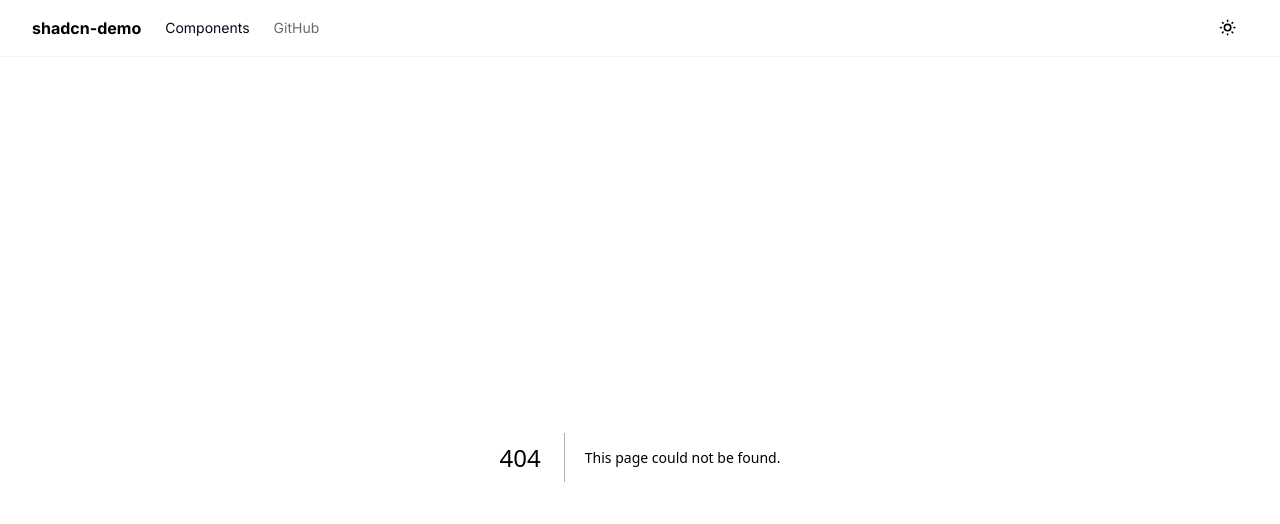
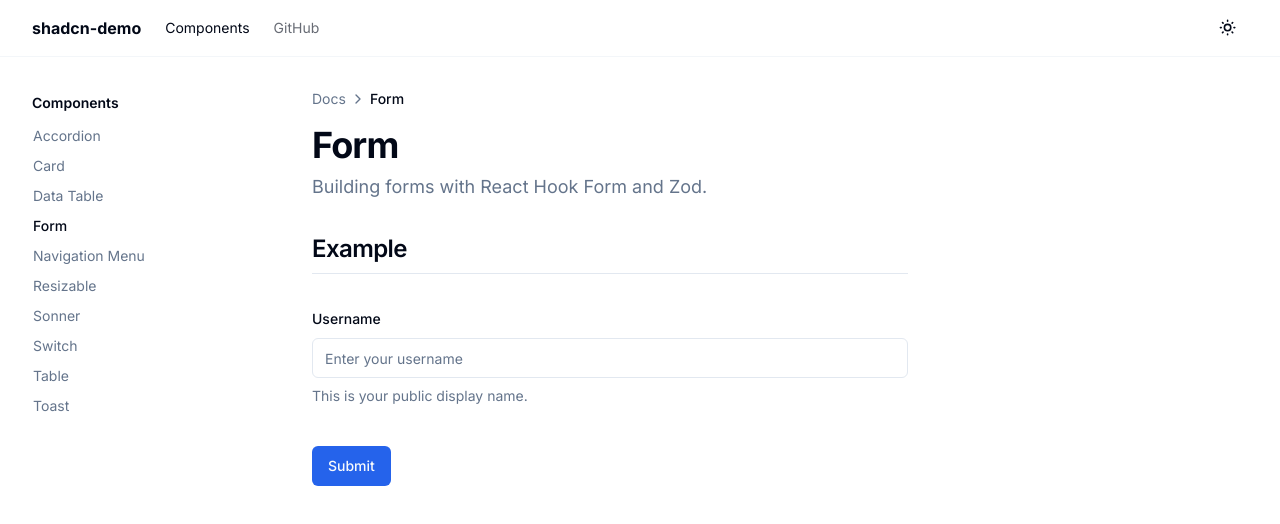
Before and after one commit to nareshbhatia/shadcn-demo, a Next.js app: page /components/form in a window 1280 px wide. Before the commit this address had no page. Shown: the top 524 px of the page. Built offline with nearby package versions, Linux system fonts and the light colour scheme.

Commit message:
add form

```diff
--- a/src/app/components/data-table/row-actions.tsx
+++ b/src/app/components/data-table/row-actions.tsx
@@ -32,7 +32,6 @@
       <DropdownMenuContent align="end" className="w-[160px]">
         <DropdownMenuLabel>Actions</DropdownMenuLabel>
         <DropdownMenuItem
-          // eslint-disable-next-line @typescript-eslint/no-misused-promises
           onClick={async () => navigator.clipboard.writeText(payment.id)}
         >
           Copy payment ID
--- /dev/null
+++ b/src/app/components/form/page.tsx
@@ -0,0 +1,79 @@
+'use client';
+
+import { DocPath } from '@/components/doc-path';
+import { Heading1 } from '@/components/heading1';
+import { Heading2 } from '@/components/heading2';
+import { Button } from '@/components/ui/button';
+import {
+  Form,
+  FormControl,
+  FormDescription,
+  FormField,
+  FormItem,
+  FormLabel,
+  FormMessage,
+} from '@/components/ui/form';
+import { Input } from '@/components/ui/input';
+import { findSidebarNavItem } from '@/config/sidebar-nav';
+import { zodResolver } from '@hookform/resolvers/zod';
+import { useForm } from 'react-hook-form';
+import { z } from 'zod';
+
+const formSchema = z.object({
+  username: z.string().min(2, {
+    message: 'Username must be at least 2 characters.',
+  }),
+});
+
+export default function FormDocs() {
+  const sidebarNavItem = findSidebarNavItem(['Components', 'Form']);
+  const title = sidebarNavItem ? sidebarNavItem.title : 'Unknown';
+  const description = sidebarNavItem ? sidebarNavItem.description : 'Unknown';
+
+  // 1. Define your form.
+  const form = useForm<z.infer<typeof formSchema>>({
+    resolver: zodResolver(formSchema),
+    defaultValues: {
+      username: '',
+    },
+  });
+
+  // 2. Define a submit handler.
+  function onSubmit(values: z.infer<typeof formSchema>) {
+    /*
+     * Do something with the form values.
+     * This will be type-safe and validated.
+     */
+    console.log(values);
+  }
+
+  return (
+    <>
+      <DocPath docTitle={title} />
+      <Heading1 description={description} title={title} />
+
+      <Heading2>Example</Heading2>
+      <Form {...form}>
+        <form className="space-y-8" onSubmit={form.handleSubmit(onSubmit)}>
+          <FormField
+            control={form.control}
+            name="username"
+            render={({ field }) => (
+              <FormItem>
+                <FormLabel>Username</FormLabel>
+                <FormControl>
+                  <Input placeholder="Enter your username" {...field} />
+                </FormControl>
+                <FormDescription>
+                  This is your public display name.
+                </FormDescription>
+                <FormMessage />
+              </FormItem>
+            )}
+          />
+          <Button type="submit">Submit</Button>
+        </form>
+      </Form>
+    </>
+  );
+}
--- /dev/null
+++ b/src/components/ui/form.tsx
@@ -0,0 +1,168 @@
+'use client';
+
+import { Label } from '@/components/ui/label';
+import { cn } from '@/lib/utils';
+import type * as LabelPrimitive from '@radix-ui/react-label';
+import { Slot } from '@radix-ui/react-slot';
+import * as React from 'react';
+import type { ControllerProps, FieldPath, FieldValues } from 'react-hook-form';
+import { Controller, FormProvider, useFormContext } from 'react-hook-form';
+
+const Form = FormProvider;
+
+interface FormFieldContextValue<
+  TFieldValues extends FieldValues = FieldValues,
+  TName extends FieldPath<TFieldValues> = FieldPath<TFieldValues>,
+> {
+  name: TName;
+}
+
+const FormFieldContext = React.createContext<FormFieldContextValue>(
+  {} as FormFieldContextValue,
+);
+
+function FormField<
+  TFieldValues extends FieldValues = FieldValues,
+  TName extends FieldPath<TFieldValues> = FieldPath<TFieldValues>,
+>({ ...props }: ControllerProps<TFieldValues, TName>) {
+  return (
+    <FormFieldContext.Provider value={{ name: props.name }}>
+      <Controller {...props} />
+    </FormFieldContext.Provider>
+  );
+}
+
+interface FormItemContextValue {
+  id: string;
+}
+
+const FormItemContext = React.createContext<FormItemContextValue>(
+  {} as FormItemContextValue,
+);
+
+const useFormField = () => {
+  const fieldContext = React.useContext(FormFieldContext);
+  const itemContext = React.useContext(FormItemContext);
+  const { getFieldState, formState } = useFormContext();
+
+  const fieldState = getFieldState(fieldContext.name, formState);
+
+  /* TODO: This seems to be a false positive from ESLint */
+  // eslint-disable-next-line @typescript-eslint/no-unnecessary-condition, @typescript-eslint/strict-boolean-expressions
+  if (!fieldContext) {
+    throw new Error('useFormField should be used within <FormField>');
+  }
+
+  const { id } = itemContext;
+
+  return {
+    id,
+    name: fieldContext.name,
+    formItemId: `${id}-form-item`,
+    formDescriptionId: `${id}-form-item-description`,
+    formMessageId: `${id}-form-item-message`,
+    ...fieldState,
+  };
+};
+
+const FormItem = React.forwardRef<
+  HTMLDivElement,
+  React.HTMLAttributes<HTMLDivElement>
+>(({ className, ...props }, ref) => {
+  const id = React.useId();
+
+  return (
+    <FormItemContext.Provider value={{ id }}>
+      <div className={cn('space-y-2', className)} ref={ref} {...props} />
+    </FormItemContext.Provider>
+  );
+});
+FormItem.displayName = 'FormItem';
+
+const FormLabel = React.forwardRef<
+  React.ElementRef<typeof LabelPrimitive.Root>,
+  React.ComponentPropsWithoutRef<typeof LabelPrimitive.Root>
+>(({ className, ...props }, ref) => {
+  const { error, formItemId } = useFormField();
+
+  return (
+    <Label
+      className={cn(error && 'text-destructive', className)}
+      htmlFor={formItemId}
+      ref={ref}
+      {...props}
+    />
+  );
+});
+FormLabel.displayName = 'FormLabel';
+
+const FormControl = React.forwardRef<
+  React.ElementRef<typeof Slot>,
+  React.ComponentPropsWithoutRef<typeof Slot>
+>(({ ...props }, ref) => {
+  const { error, formItemId, formDescriptionId, formMessageId } =
+    useFormField();
+
+  return (
+    <Slot
+      aria-describedby={
+        !error
+          ? `${formDescriptionId}`
+          : `${formDescriptionId} ${formMessageId}`
+      }
+      aria-invalid={Boolean(error)}
+      id={formItemId}
+      ref={ref}
+      {...props}
+    />
+  );
+});
+FormControl.displayName = 'FormControl';
+
+const FormDescription = React.forwardRef<
+  HTMLParagraphElement,
+  React.HTMLAttributes<HTMLParagraphElement>
+>(({ className, ...props }, ref) => {
+  const { formDescriptionId } = useFormField();
+
+  return (
+    <p
+      className={cn('text-sm text-muted-foreground', className)}
+      id={formDescriptionId}
+      ref={ref}
+      {...props}
+    />
+  );
+});
+FormDescription.displayName = 'FormDescription';
+
+const FormMessage = React.forwardRef<
+  HTMLParagraphElement,
+  React.HTMLAttributes<HTMLParagraphElement>
+>(({ className, children, ...props }, ref) => {
+  const { error, formMessageId } = useFormField();
+  const body = error ? String(error.message) : children;
+
+  return (
+    <p
+      className={cn('text-sm font-medium text-destructive', className)}
+      id={formMessageId}
+      ref={ref}
+      {...props}
+    >
+      {body}
+    </p>
+  );
+});
+FormMessage.displayName = 'FormMessage';
+
+export {
+  useFormField,
+  Form,
+  FormItem,
+  FormLabel,
+  FormControl,
+  FormDescription,
+  FormMessage,
+  FormField,
+};
--- a/src/components/ui/navigation-menu.tsx
+++ b/src/components/ui/navigation-menu.tsx
@@ -94,7 +94,7 @@
     {children}{' '}
     <Icons.chevronDown
       aria-hidden="true"
-      className="relative top-[1px] ml-1 size-3 transition duration-200 group-data-[state=open]:rotate-180"
+      className="relative top-px ml-1 size-3 transition duration-200 group-data-[state=open]:rotate-180"
     />
   </NavigationMenuPrimitive.Trigger>
 ));
--- a/src/config/sidebar-nav.ts
+++ b/src/config/sidebar-nav.ts
@@ -21,6 +21,12 @@
         title: 'Data Table',
         description: 'Powerful table and datagrids built using TanStack Table.',
         href: '/components/data-table',
+        items: [],
+      },
+      {
+        title: 'Form',
+        description: 'Building forms with React Hook Form and Zod.',
+        href: '/components/form',
         items: [],
       },
       {
```
Also changed, not shown: package.json (+12 -9 lines), .eslintrc.js, 1 other file (tests, documents, lock files or other folders).
